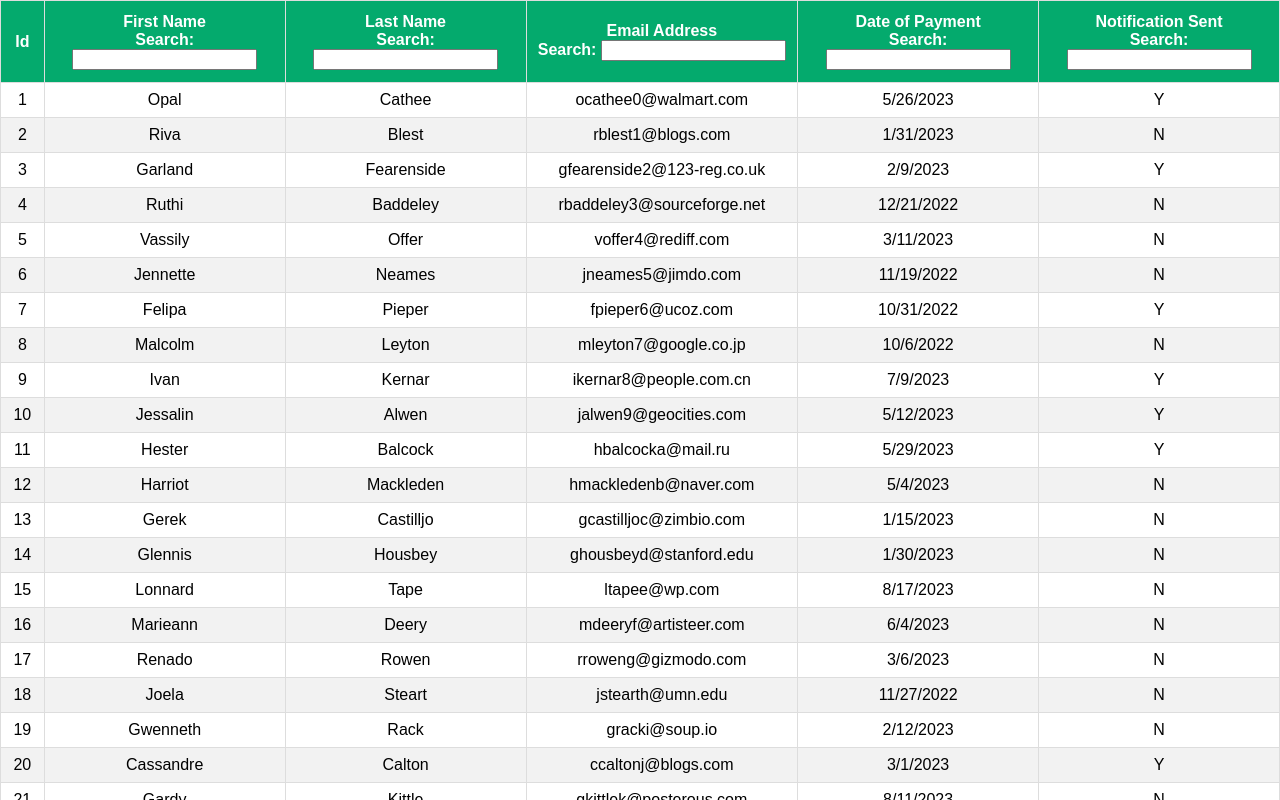
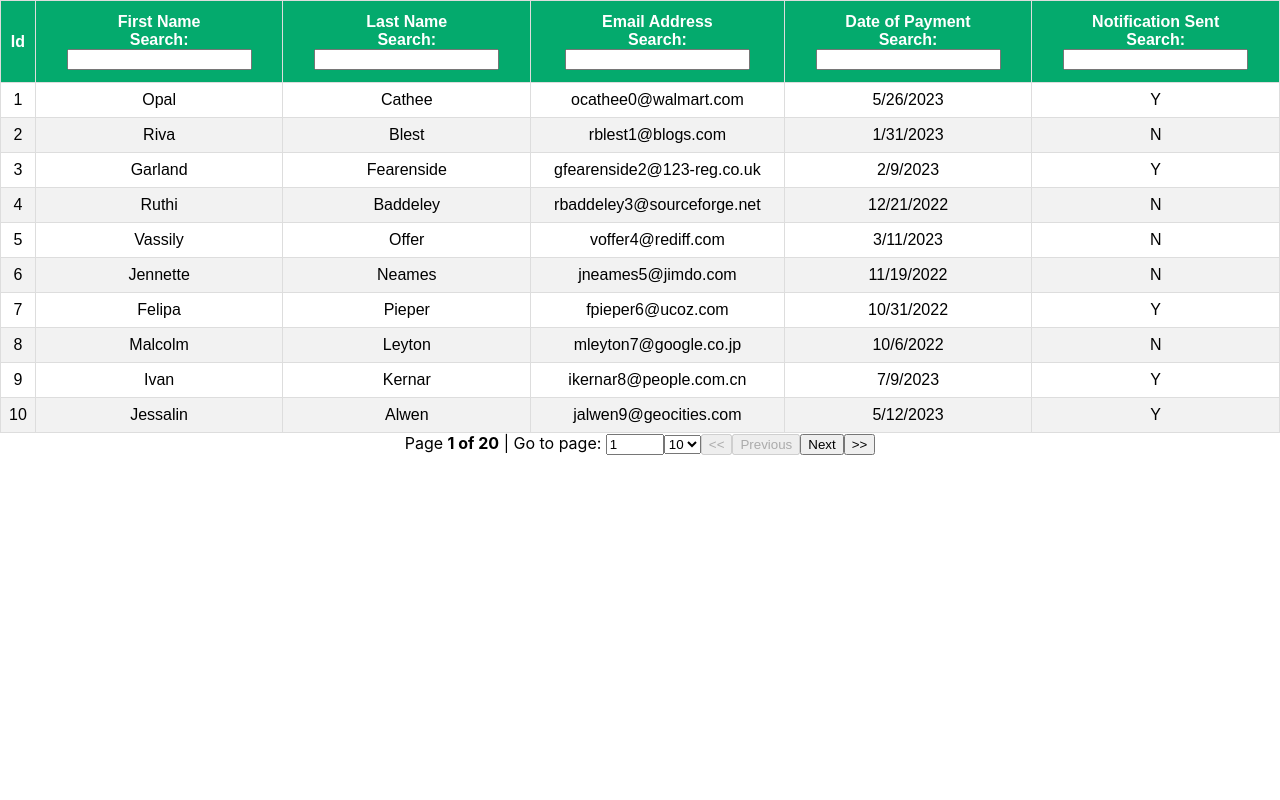
Before and after one commit to debjit31/FeesManagementApp-UI, a React (Create React App) app: page / in a window 1280 px wide. Shown: the top 800 px of the page. Built offline with nearby package versions, Linux system fonts and the light colour scheme.

Commit message:
Adding Client Side Pagination

```diff
--- a/src/App.js
+++ b/src/App.js
@@ -1,11 +1,11 @@
 import React from "react";
 import './App.css'
-import { SortingTable } from "./components/SortingTable";
+import { PaginationFilteringTable } from "./components/PaginationFilteringTable";
 
 function App(){
   return (
     <div className="App">
-      <SortingTable />
+      <PaginationFilteringTable />
     </div>
   )
 }
--- /dev/null
+++ b/src/components/PaginationFilteringTable.js
@@ -0,0 +1,117 @@
+import React, { useMemo } from 'react'
+import { useTable, useSortBy, useFilters, usePagination } from 'react-table'
+import MOCK_DATA from './MOCK_DATA.json'
+import { COLUMNS } from './columns'
+import './table.css'
+import { ColumnFilter } from './ColumnFilter'
+
+export const PaginationFilteringTable = () => {
+
+    const columns = useMemo(() => COLUMNS, [])
+    const data = useMemo(() => MOCK_DATA, [])
+    const defaultColumn = useMemo(() => {
+        return {
+            Filter: ColumnFilter
+        }
+    }, [])
+
+    const tableInstance = useTable({
+        columns,
+        data,
+        defaultColumn
+    },
+    useFilters,
+    useSortBy,
+    usePagination)
+
+    const {
+        getTableProps,
+        getTableBodyProps,
+        headerGroups,
+        page,
+        nextPage,
+        previousPage,
+        canNextPage,
+        canPreviousPage,
+        pageOptions,
+        gotoPage,
+        pageCount,
+        setPageSize,
+        state,
+        prepareRow } = tableInstance
+
+        const { pageIndex, pageSize} = state
+    return (
+        <>
+            <table {...getTableProps()}>
+                <thead>
+                    {
+                        headerGroups.map(headerGroup => (
+                            <tr {...headerGroup.getHeaderGroupProps()}>
+                                {
+                                    headerGroup.headers.map(column => (
+                                        <th {...column.getHeaderProps(column.getSortByToggleProps())}>{column.render('Header')}
+                                        <div>{column.canFilter ? column.render('Filter') : null}</div>
+                                        {/* <span>
+                                            {
+                                                column.isSorted ? (column.isSortDesc ? <FaBeer /> : <AiOutlineArrowUp />) : ''
+                                            }
+                                        </span> */}
+                                        </th>
+                                    ))
+                                }
+                            </tr>
+                        ))
+                    }
+                </thead>
+                <tbody {...getTableBodyProps()}>
+                    {
+                        page.map(row => {
+                            prepareRow(row)
+                            return (
+                                <tr {...row.getRowProps()}>
+                                    {
+                                        row.cells.map(cell => {
+                                            return <td {...cell.getCellProps()}>{cell.render('Cell')}</td>
+                                        })
+                                    }
+                                </tr>
+                            )
+                        })
+                    }
+                </tbody>
+            </table>
+            <div>
+                <span>
+                    Page{' '}
+                    <strong>
+                        {pageIndex+1} of {pageOptions.length}
+                    </strong>{' '}
+                </span>
+                <span>
+                    | Go to page: {' '}
+                    <input type='number' defaultValue={pageIndex+1}
+                    onChange={e => {
+                        const pageNumber = e.target.value ?  Number(e.target.value) - 1 : 0
+                        gotoPage(pageNumber)
+                    }}
+                    style={{width:'50px'}} />
+                </span>
+                <select value={pageSize}
+                 onChange={e => setPageSize(Number(e.target.value))}>
+                    {
+                        [10, 20, 30, 40, 50].map(pageSize => (
+                            <option key={pageSize} value={pageSize}>
+                                {pageSize}
+                            </option>
+                        ))
+                    }
+                </select>
+                <button onClick={() => gotoPage(0)} disabled={!canPreviousPage}>{'<<'}</button>
+                <button onClick={() => previousPage()} disabled={!canPreviousPage}>Previous</button>
+                <button onClick={() => nextPage()} disabled={!canNextPage}>Next</button>
+                <button onClick={() => gotoPage(pageCount - 1)} disabled={!canNextPage}>{'>>'}</button>
+            </div>
+        </>
+    )
+}
```
